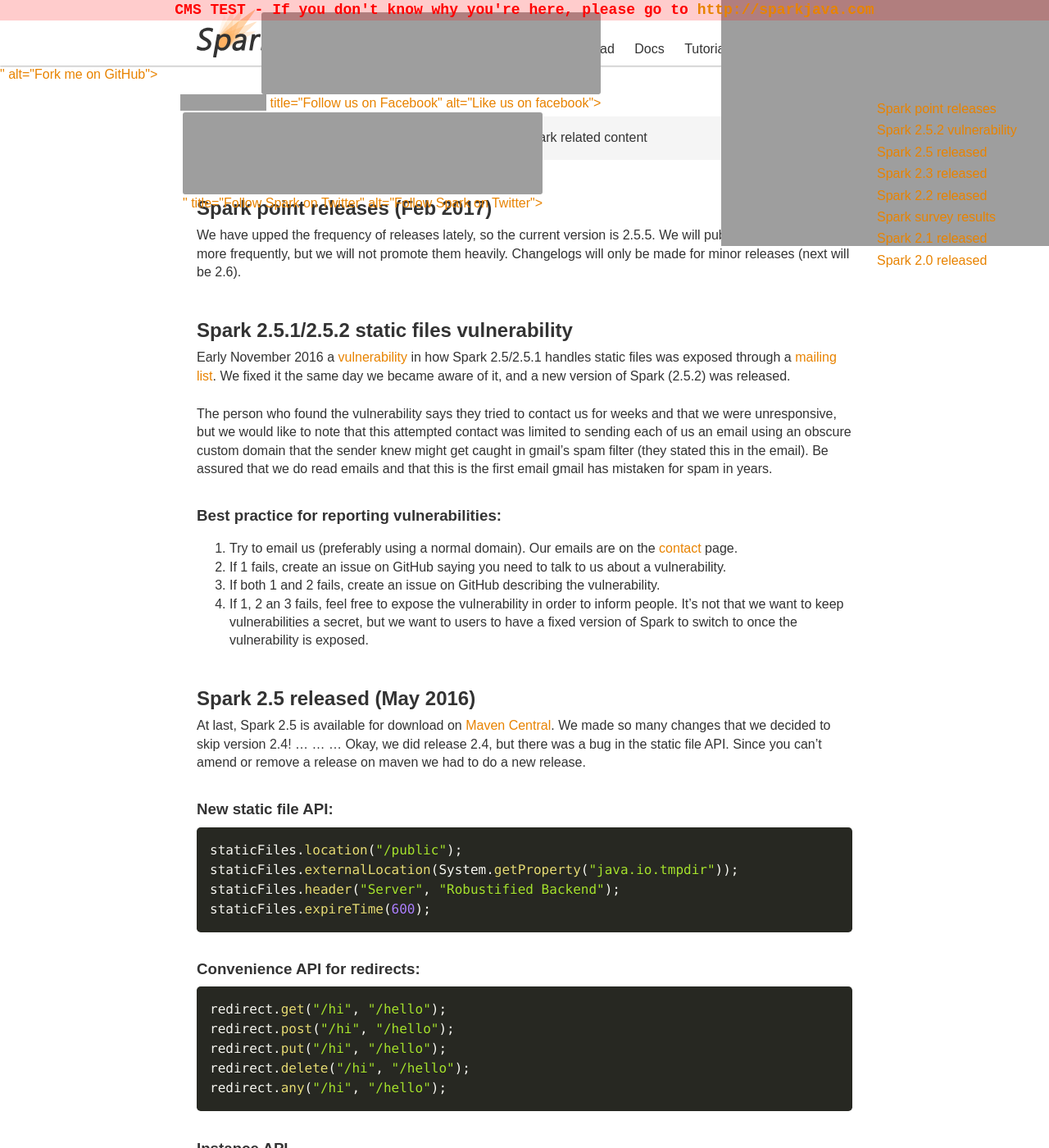
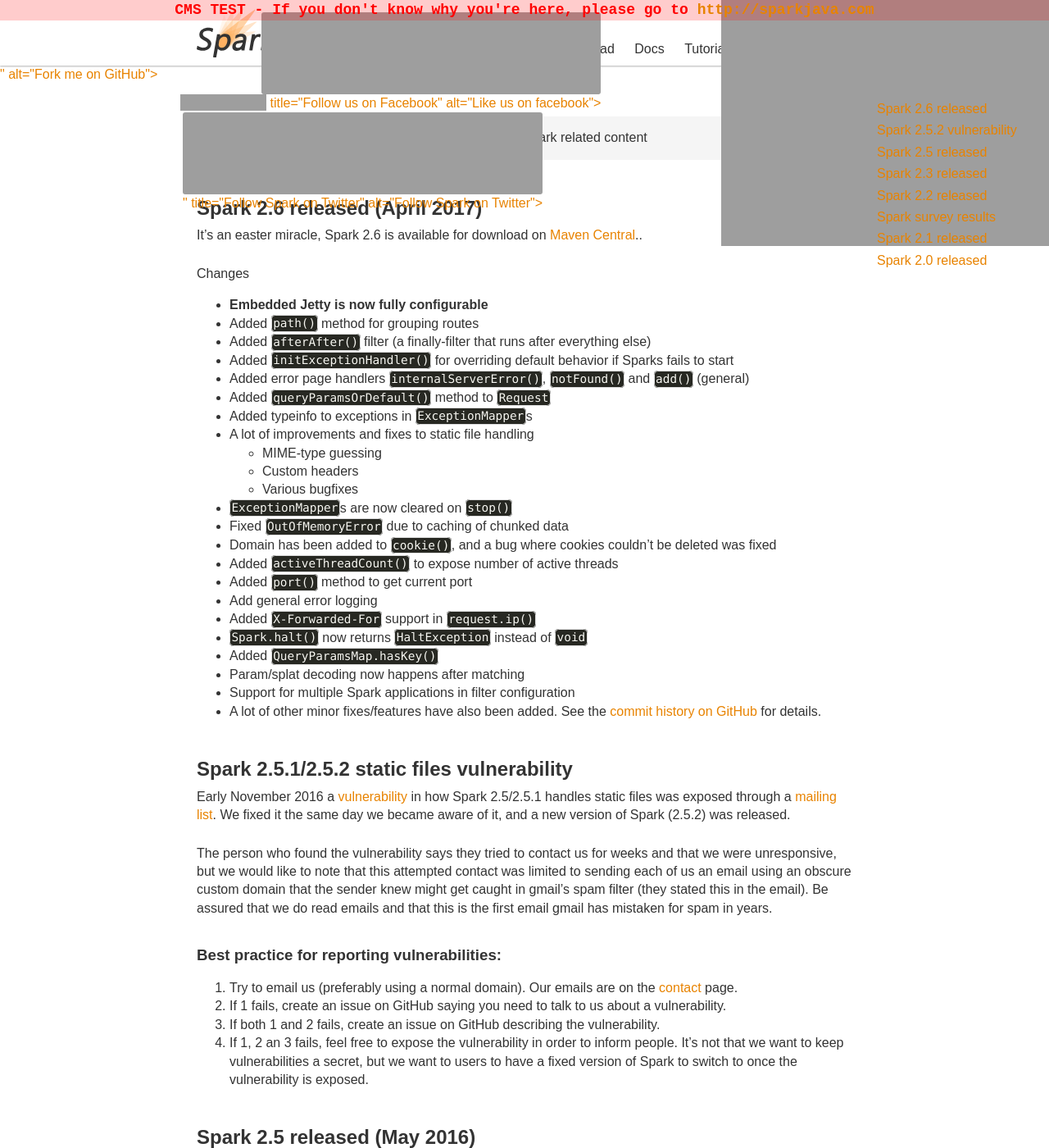
Before and after one commit to sparkjava/sparkjava.github.io, a Jekyll site: the page built from pages/news.md, in a window 1280 px wide and 1400 px high. Shown: the whole window at 82% size. Built offline with Jekyll 4.4.1, drawn with Linux system fonts in a browser that asks for light colours; grey boxes are pictures that could not be loaded.

Commit message:
[news] Add 2.6 release notes

```diff
--- a/pages/news.md
+++ b/pages/news.md
@@ -12,7 +12,7 @@ to get the latest news, and other Spark related content
 </div>
 
 <div class="right-menu" markdown="1">
-* [Spark point releases](#spark-point-releases)
+* [Spark 2.6 released](#spark-26-released)
 * [Spark 2.5.2 vulnerability](#vulnerability)
 * [Spark 2.5 released](#spark-25-released)
 * [Spark 2.3 released](#spark-23-released)
@@ -22,9 +22,35 @@ to get the latest news, and other Spark related content
 * [Spark 2.0 released](#spark-20-released)
 </div>
 
-## Spark point releases (Feb 2017) {#spark-point-releases}
+## Spark 2.6 released (April 2017) {#spark-26-released}
 
-We have upped the frequency of releases lately, so the current version is 2.5.5. We will publish small updates more frequently, but we will not promote them heavily. Changelogs will only be made for minor releases (next will be 2.6).
+It's an easter miracle, {% include macros/mavenLink.html version="2.6" %}.
+
+Changes
+* **Embedded Jetty is now fully configurable**
+* Added `path()` method for grouping routes
+* Added `afterAfter()` filter (a finally-filter that runs after everything else)
+* Added `initExceptionHandler()` for overriding default behavior if Sparks fails to start
+* Added error page handlers `internalServerError()`, `notFound()` and `add()` (general)
+* Added `queryParamsOrDefault()` method to `Request`
+* Added typeinfo to exceptions in `ExceptionMapper`s
+* A lot of improvements and fixes to static file handling
+  * MIME-type guessing
+  * Custom headers
+  * Various bugfixes
+* `ExceptionMapper`s are now cleared on `stop()`
+* Fixed `OutOfMemoryError` due to caching of chunked data
+* Domain has been added to `cookie()`, and a bug where cookies couldn't be deleted was fixed
+* Added `activeThreadCount()` to expose number of active threads
+* Added `port()` method to get current port
+* Add general error logging
+* Added `X-Forwarded-For` support in `request.ip()`
+* `Spark.halt()` now returns `HaltException` instead of `void`
+* Added `QueryParamsMap.hasKey()`
+* Param/splat decoding now happens after matching
+* Support for multiple Spark applications in filter configuration
+* A lot of other minor fixes/features have also been added. {% include macros/seeCommitHistory.html %}
+
 
 ## Spark 2.5.1/2.5.2 static files vulnerability {#vulnerability}
 Early November 2016 a [vulnerability](http://www.cvedetails.com/vulnerability-list/vendor_id-15987/product_id-34958/version_id-203903/Sparkjava-Spark-2.5.html) in how Spark 2.5/2.5.1 handles static files was exposed through a [mailing list](http://marc.info/?l=full-disclosure&m=147814643630342&w=2).
```
